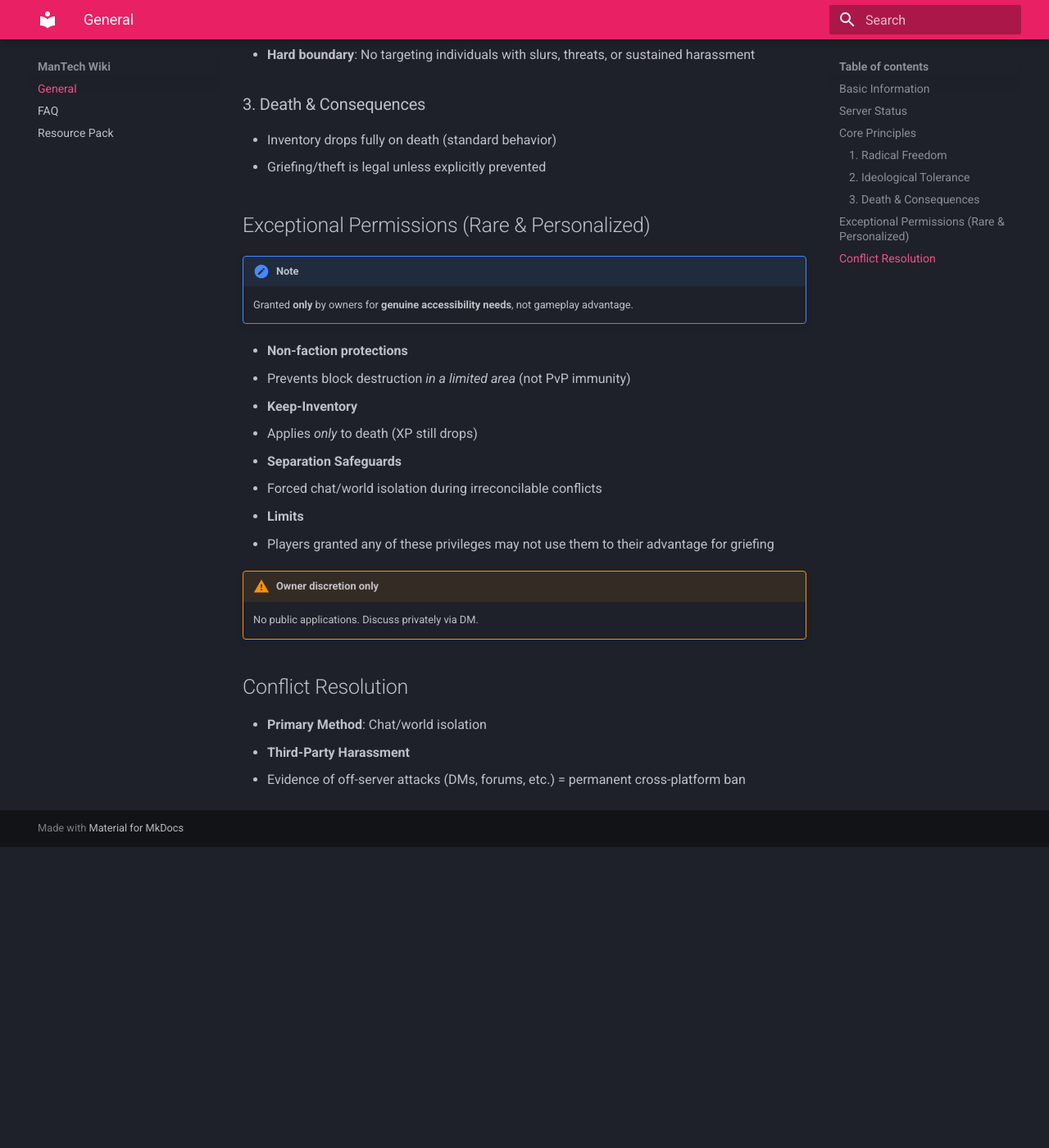
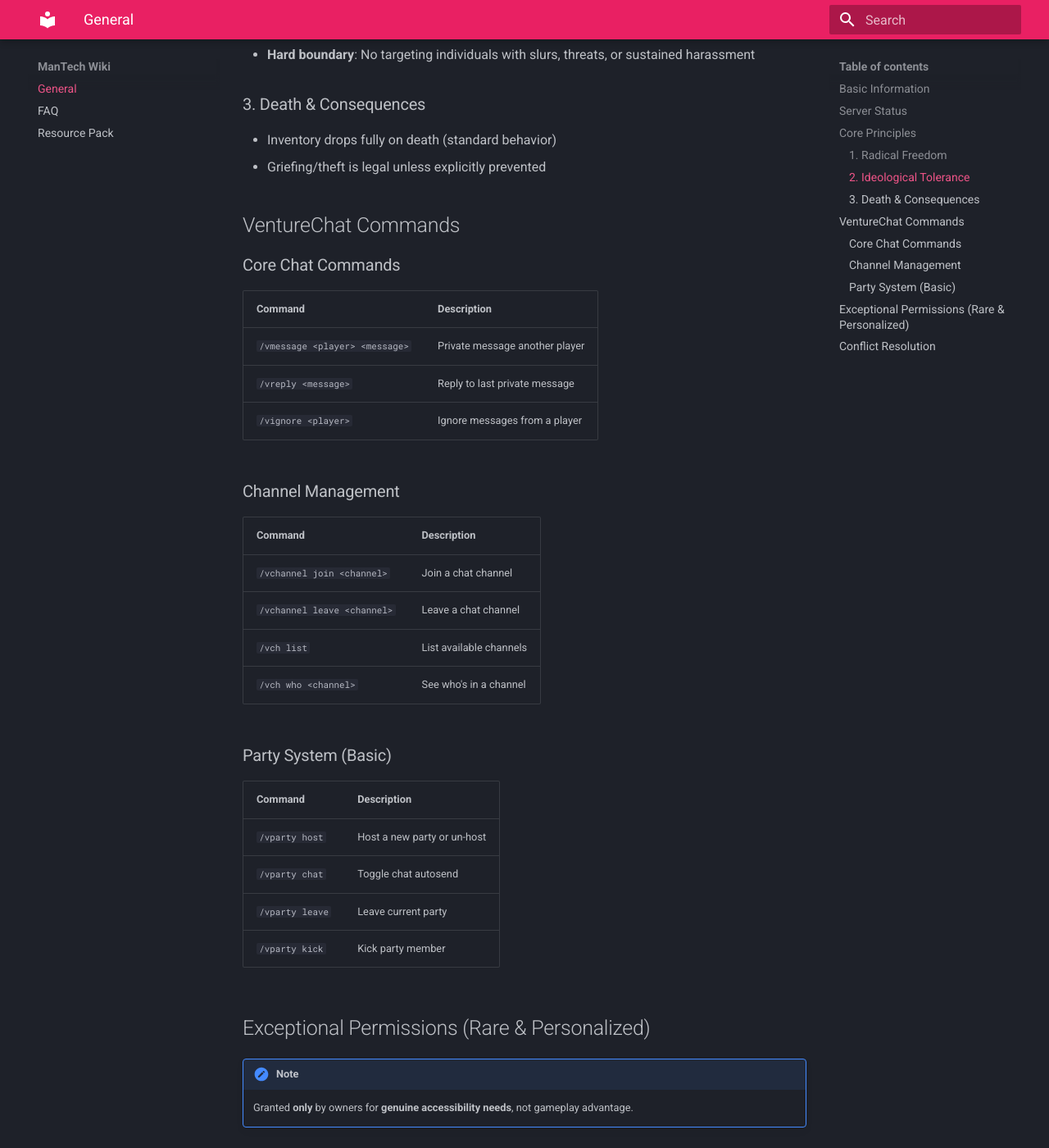
Before and after one commit to Zylez/mantech-wiki, an MkDocs documentation site: the page built from docs/index.md, in a window 1280 px wide and 1400 px high, scrolled down 761 px. Shown: the whole window at 82% size. Built offline with MkDocs 1.6.1 and Material for MkDocs 9.7.7, drawn with Linux system fonts in a browser that asks for light colours; before the commit the page ends 1793 px from its top, so only the background shows below that.

Commit message:
chat commands

```diff
--- a/docs/index.md
+++ b/docs/index.md
@@ -28,6 +28,34 @@
 - Inventory drops fully on death (standard behavior)
 - Griefing/theft is legal unless explicitly prevented
 
+## VentureChat Commands
+
+### Core Chat Commands
+
+| Command | Description |
+|---------|-------------|
+| `/vmessage <player> <message>` | Private message another player |
+| `/vreply <message>` | Reply to last private message |
+| `/vignore <player>` | Ignore messages from a player |
+
+### Channel Management
+
+| Command | Description |
+|---------|-------------|
+| `/vchannel join <channel>` | Join a chat channel |
+| `/vchannel leave <channel>` | Leave a chat channel |
+| `/vch list` | List available channels |
+| `/vch who <channel>` | See who's in a channel |
+
+### Party System (Basic)
+
+| Command | Description |
+|---------|-------------|
+| `/vparty host` | Host a new party or un-host |
+| `/vparty chat` | Toggle chat autosend |
+| `/vparty leave` | Leave current party |
+| `/vparty kick` | Kick party member |
+
 ## Exceptional Permissions (Rare & Personalized)
 
 !!! note
```
Also changed, not shown: site/index.html, site/search/search_index.json.
